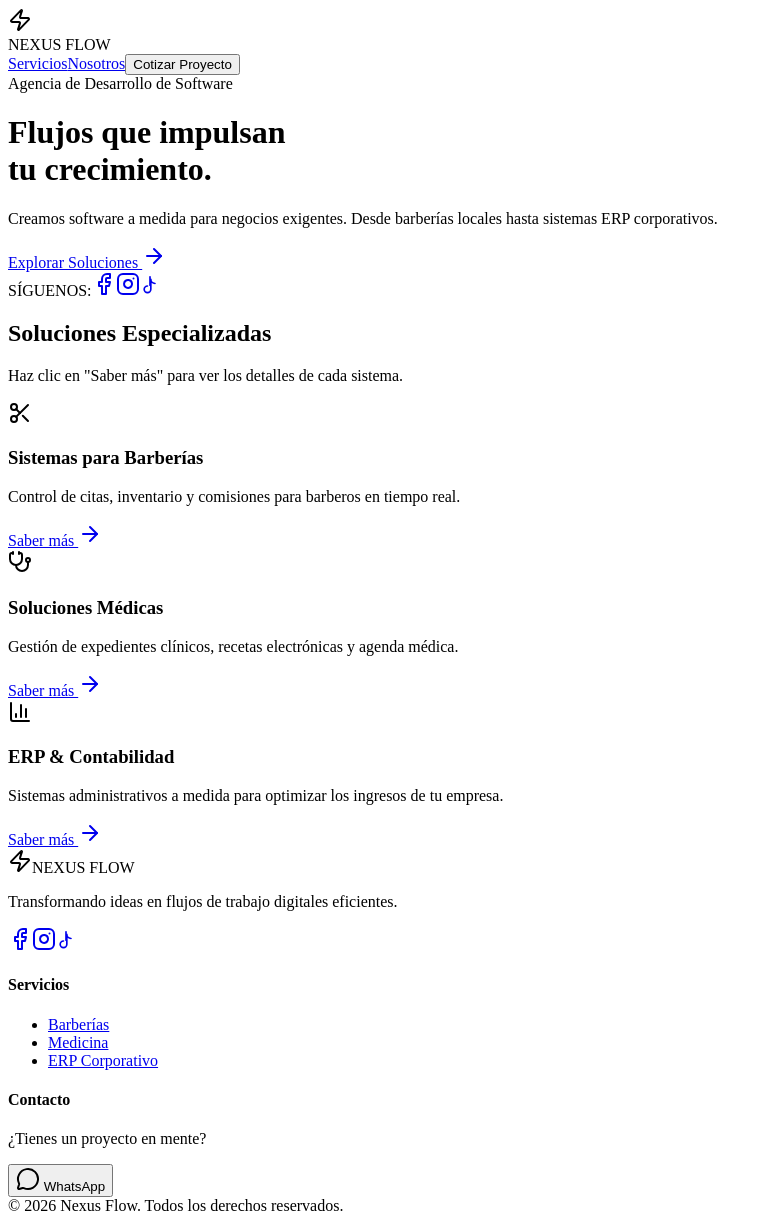
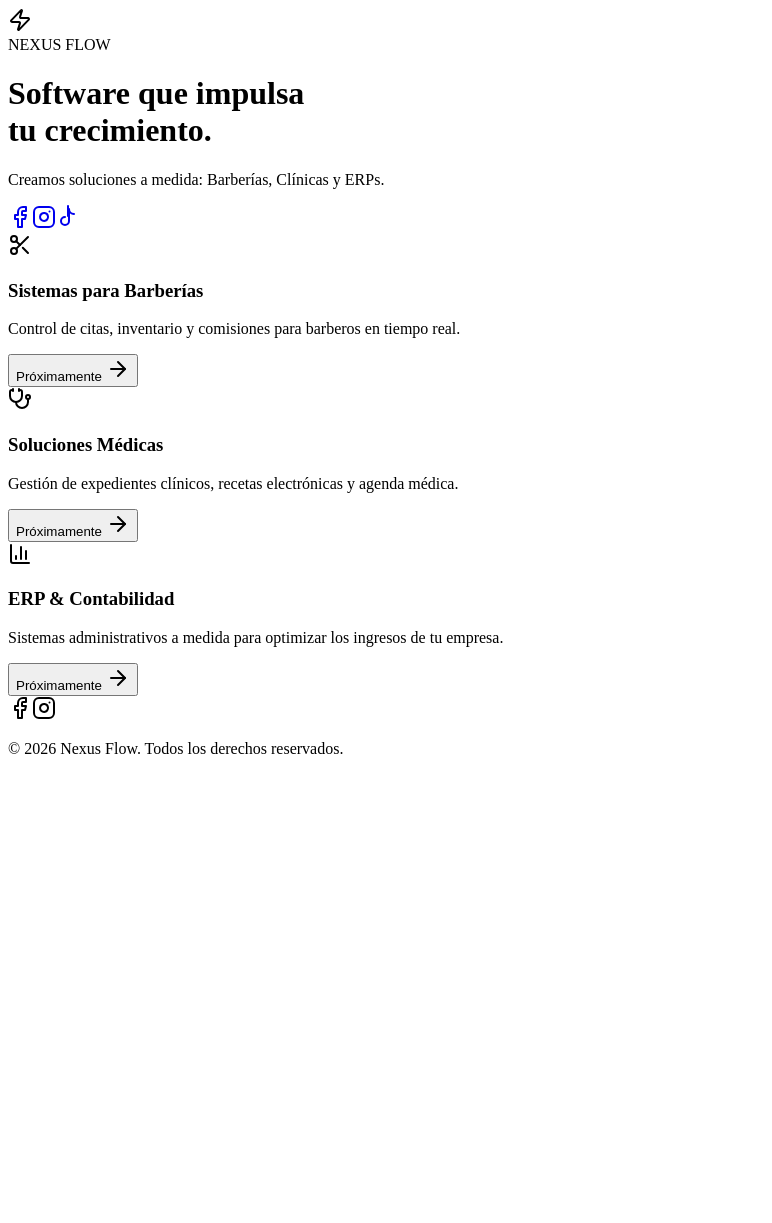
Before and after one commit to fediazr87-ai/nexus-flow-web, a Next.js app: page / in a window 1280 px wide. Shown: the whole page, without its empty margins (0-772 px from the left). After the commit the page ends 800 px from the top, so only its background shows below. Built offline with nearby package versions, Linux system fonts and the light colour scheme.

Commit message:
Web con iconos de redes sociales

```diff
--- a/app/page.tsx
+++ b/app/page.tsx
@@ -1,7 +1,6 @@
 'use client';
 
 import React from 'react';
-import Link from 'next/link'; // <--- Importante para que las sub-páginas carguen rápido
 import {
   Scissors,
   Stethoscope,
@@ -20,28 +19,27 @@ export default function NexusFlowWeb() {
       title: "Sistemas para Barberías",
       desc: "Control de citas, inventario y comisiones para barberos en tiempo real.",
       icon: <Scissors className="w-12 h-12 text-blue-500" />,
-      link: "/servicios/barberia",
+      link: "#",
       color: "border-blue-500/20"
     },
     {
       title: "Soluciones Médicas",
       desc: "Gestión de expedientes clínicos, recetas electrónicas y agenda médica.",
       icon: <Stethoscope className="w-12 h-12 text-emerald-500" />,
-      link: "/servicios/medicina",
+      link: "#",
       color: "border-emerald-500/20"
     },
     {
       title: "ERP & Contabilidad",
       desc: "Sistemas administrativos a medida para optimizar los ingresos de tu empresa.",
       icon: <BarChart3 className="w-12 h-12 text-purple-500" />,
-      link: "/servicios/erp",
+      link: "#",
       color: "border-purple-500/20"
     }
   ];
 
   return (
     <div className="min-h-screen bg-slate-50 font-sans text-slate-900">
-      {/* --- NAVEGACIÓN --- */}
       <nav className="sticky top-0 z-50 bg-white/80 backdrop-blur-md border-b border-slate-200">
         <div className="max-w-7xl mx-auto px-6 h-20 flex items-center justify-between">
           <div className="flex items-center gap-2">
@@ -50,121 +48,49 @@ export default function NexusFlowWeb() {
             </div>
             <span className="text-2xl font-black tracking-tighter text-blue-600">NEXUS FLOW</span>
           </div>
-
-          <div className="hidden md:flex items-center gap-8 font-medium text-slate-600">
-            <a href="#servicios" className="hover:text-blue-600 transition-colors">Servicios</a>
-            <a href="#nosotros" className="hover:text-blue-600 transition-colors">Nosotros</a>
-            <button className="bg-blue-600 text-white px-6 py-2.5 rounded-full hover:bg-blue-700 transition-all shadow-lg shadow-blue-200">
-              Cotizar Proyecto
-            </button>
-          </div>
         </div>
       </nav>
 
-      {/* --- HERO SECTION --- */}
-      <header className="relative pt-20 pb-32 overflow-hidden">
-        <div className="max-w-7xl mx-auto px-6 relative z-10 text-center">
-          <span className="inline-block px-4 py-1.5 mb-6 text-sm font-bold tracking-widest text-blue-600 uppercase bg-blue-50 rounded-full">
-            Agencia de Desarrollo de Software
-          </span>
-          <h1 className="text-6xl md:text-8xl font-black mb-8 tracking-tight leading-[0.9]">
-            Flujos que impulsan <br/>
-            <span className="text-transparent bg-clip-text bg-gradient-to-r from-blue-600 to-emerald-500">
-              tu crecimiento.
-            </span>
+      <header className="relative pt-20 pb-32 text-center">
+        <div className="max-w-7xl mx-auto px-6">
+          <h1 className="text-6xl font-black mb-8 tracking-tight">
+            Software que impulsa <br/>
+            <span className="text-blue-600">tu crecimiento.</span>
           </h1>
-          <p className="max-w-2xl mx-auto text-xl text-slate-500 mb-10 leading-relaxed">
-            Creamos software a medida para negocios exigentes. Desde barberías locales hasta sistemas ERP corporativos.
+          <p className="max-w-2xl mx-auto text-xl text-slate-500 mb-10">
+            Creamos soluciones a medida: Barberías, Clínicas y ERPs.
           </p>
-          <div className="flex flex-col md:flex-row gap-4 justify-center">
-            <a href="#servicios" className="px-8 py-4 bg-slate-900 text-white rounded-2xl font-bold text-lg hover:scale-105 transition-transform flex items-center justify-center gap-2">
-              Explorar Soluciones <ArrowRight className="w-5 h-5" />
+          <div className="flex justify-center gap-6">
+            <a href="#" className="p-2 hover:text-blue-600 transition-colors"><Facebook /></a>
+            <a href="#" className="p-2 hover:text-pink-600 transition-colors"><Instagram /></a>
+            <a href="#" className="p-2 hover:text-slate-900 transition-colors">
+              <svg viewBox="0 0 24 24" width="24" height="24" stroke="currentColor" strokeWidth="2" fill="none" strokeLinecap="round" strokeLinejoin="round"><path d="M9 12a4 4 0 1 0 4 4V4a5 5 0 0 0 5 5"></path><line x1="12" y1="1" x2="12" y2="11"></line></svg>
             </a>
-            <div className="flex items-center justify-center gap-4 px-8 py-4">
-              <span className="text-slate-400 font-medium text-sm">SÍGUENOS:</span>
-              <a href="#" className="p-2 hover:text-blue-600 transition-colors"><Facebook className="w-5 h-5" /></a>
-              <a href="#" className="p-2 hover:text-pink-600 transition-colors"><Instagram className="w-5 h-5" /></a>
-              <a href="#" className="p-2 hover:text-slate-900 transition-colors">
-                <svg viewBox="0 0 24 24" width="20" height="20" stroke="currentColor" strokeWidth="2" fill="none" strokeLinecap="round" strokeLinejoin="round"><path d="M9 12a4 4 0 1 0 4 4V4a5 5 0 0 0 5 5"></path><line x1="12" y1="1" x2="12" y2="11"></line></svg>
-              </a>
-            </div>
           </div>
         </div>
       </header>
 
-      {/* --- SERVICIOS --- */}
-      <section id="servicios" className="py-24 bg-white">
-        <div className="max-w-7xl mx-auto px-6">
-          <div className="flex flex-col md:flex-row justify-between items-end mb-16 gap-6">
-            <div className="max-w-xl">
-              <h2 className="text-4xl font-bold mb-4">Soluciones Especializadas</h2>
-              <p className="text-slate-500">Haz clic en "Saber más" para ver los detalles de cada sistema.</p>
+      <section className="py-24 bg-white">
+        <div className="max-w-7xl mx-auto px-6 grid md:grid-cols-3 gap-8">
+          {services.map((s, i) => (
+            <div key={i} className={`p-10 rounded-[32px] border-2 ${s.color} hover:shadow-xl transition-all`}>
+              <div className="mb-6">{s.icon}</div>
+              <h3 className="text-2xl font-bold mb-4">{s.title}</h3>
+              <p className="text-slate-500 mb-8">{s.desc}</p>
+              <button className="flex items-center gap-2 font-bold text-blue-600">
+                Próximamente <ArrowRight className="w-5 h-5" />
+              </button>
             </div>
-          </div>
-
-          <div className="grid md:grid-cols-3 gap-8">
-            {services.map((s, i) => (
-              <div key={i} className={`p-10 rounded-[32px] border-2 ${s.color} hover:shadow-2xl hover:shadow-blue-100 transition-all group`}>
-                <div className="mb-6 group-hover:scale-110 transition-transform">{s.icon}</div>
-                <h3 className="text-2xl font-bold mb-4">{s.title}</h3>
-                <p className="text-slate-500 mb-8 leading-relaxed">{s.desc}</p>
-                {/* Usamos Link en lugar de <a> para las sub-páginas internas */}
-                <Link href={s.link} className="flex items-center gap-2 font-bold text-blue-600 hover:gap-4 transition-all">
-                  Saber más <ArrowRight className="w-5 h-5" />
-                </Link>
-              </div>
-            ))}
-          </div>
+          ))}
         </div>
       </section>
 
-      {/* --- FOOTER --- */}
-      <footer className="bg-slate-900 text-slate-400 py-20">
-        <div className="max-w-7xl mx-auto px-6">
-          <div className="grid md:grid-cols-4 gap-12 mb-16">
-            <div className="col-span-2">
-              <div className="flex items-center gap-2 mb-6">
-                <Zap className="text-blue-500 w-8 h-8" />
-                <span className="text-2xl font-black tracking-tighter text-white">NEXUS FLOW</span>
-              </div>
-              <p className="max-w-sm mb-8 text-lg">
-                Transformando ideas en flujos de trabajo digitales eficientes.
-              </p>
-              <div className="flex gap-4">
-                <a href="#" className="w-12 h-12 bg-slate-800 rounded-full flex items-center justify-center hover:bg-blue-600 hover:text-white transition-all">
-                  <Facebook className="w-5 h-5" />
-                </a>
-                <a href="#" className="w-12 h-12 bg-slate-800 rounded-full flex items-center justify-center hover:bg-pink-600 hover:text-white transition-all">
-                  <Instagram className="w-5 h-5" />
-                </a>
-                <a href="#" className="w-12 h-12 bg-slate-800 rounded-full flex items-center justify-center hover:bg-white hover:text-black transition-all">
-                   <svg viewBox="0 0 24 24" width="20" height="20" stroke="currentColor" strokeWidth="2" fill="none" strokeLinecap="round" strokeLinejoin="round"><path d="M9 12a4 4 0 1 0 4 4V4a5 5 0 0 0 5 5"></path><line x1="12" y1="1" x2="12" y2="11"></line></svg>
-                </a>
-              </div>
-            </div>
-
-            <div>
-              <h4 className="text-white font-bold mb-6">Servicios</h4>
-              <ul className="space-y-4">
-                <li><Link href="/servicios/barberia" className="hover:text-blue-500">Barberías</Link></li>
-                <li><Link href="/servicios/medicina" className="hover:text-blue-500">Medicina</Link></li>
-                <li><Link href="/servicios/erp" className="hover:text-blue-500">ERP Corporativo</Link></li>
-              </ul>
-            </div>
-
-            <div>
-              <h4 className="text-white font-bold mb-6">Contacto</h4>
-              <p className="mb-4 text-sm">¿Tienes un proyecto en mente?</p>
-              <button className="flex items-center gap-2 bg-emerald-500 text-white px-4 py-2 rounded-lg font-bold hover:bg-emerald-600 transition-all">
-                <MessageCircle className="w-5 h-5" /> WhatsApp
-              </button>
-            </div>
-          </div>
-
-          <div className="pt-8 border-t border-slate-800 text-center text-sm">
-            © {new Date().getFullYear()} Nexus Flow. Todos los derechos reservados.
-          </div>
+      <footer className="bg-slate-900 text-slate-400 py-10 text-center">
+        <div className="flex justify-center gap-6 mb-4">
+           <Facebook className="w-5 h-5 cursor-pointer hover:text-white" />
+           <Instagram className="w-5 h-5 cursor-pointer hover:text-white" />
         </div>
+        <p>© 2026 Nexus Flow. Todos los derechos reservados.</p>
       </footer>
     </div>
   );
```
